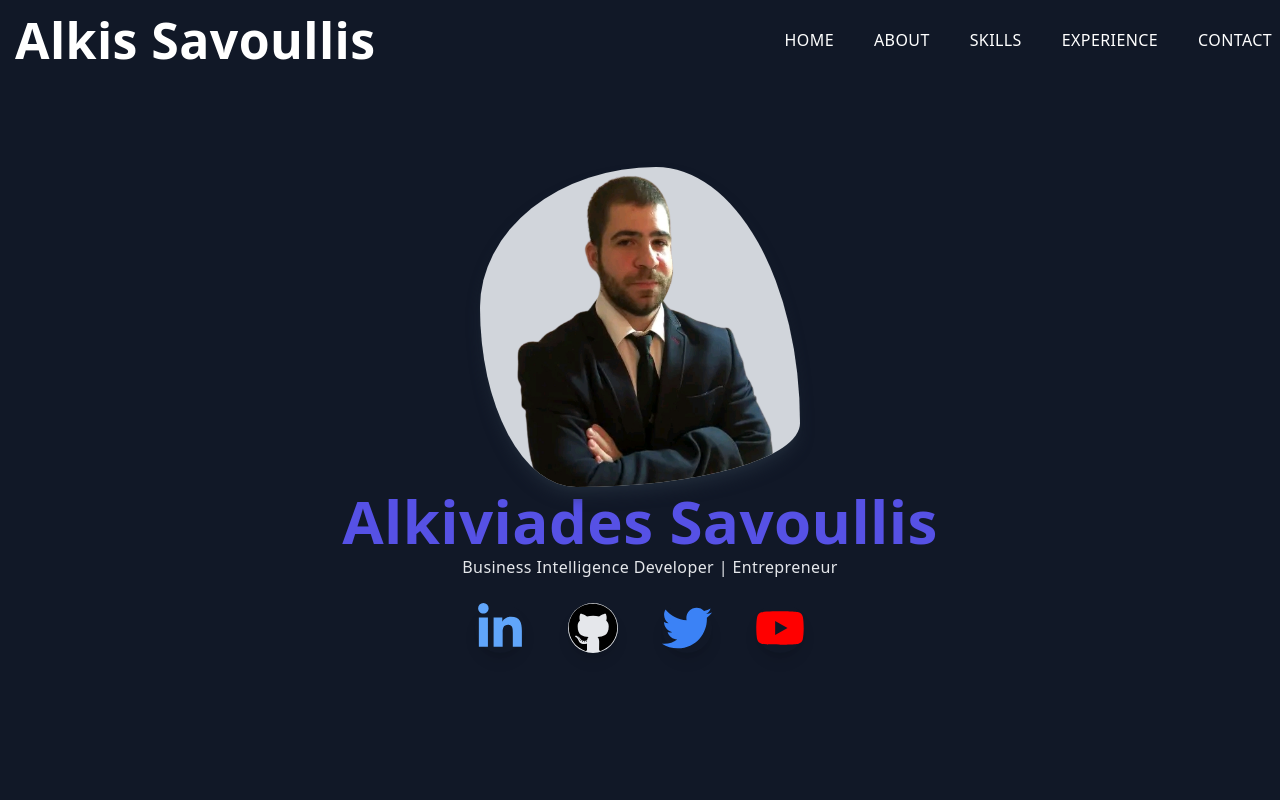
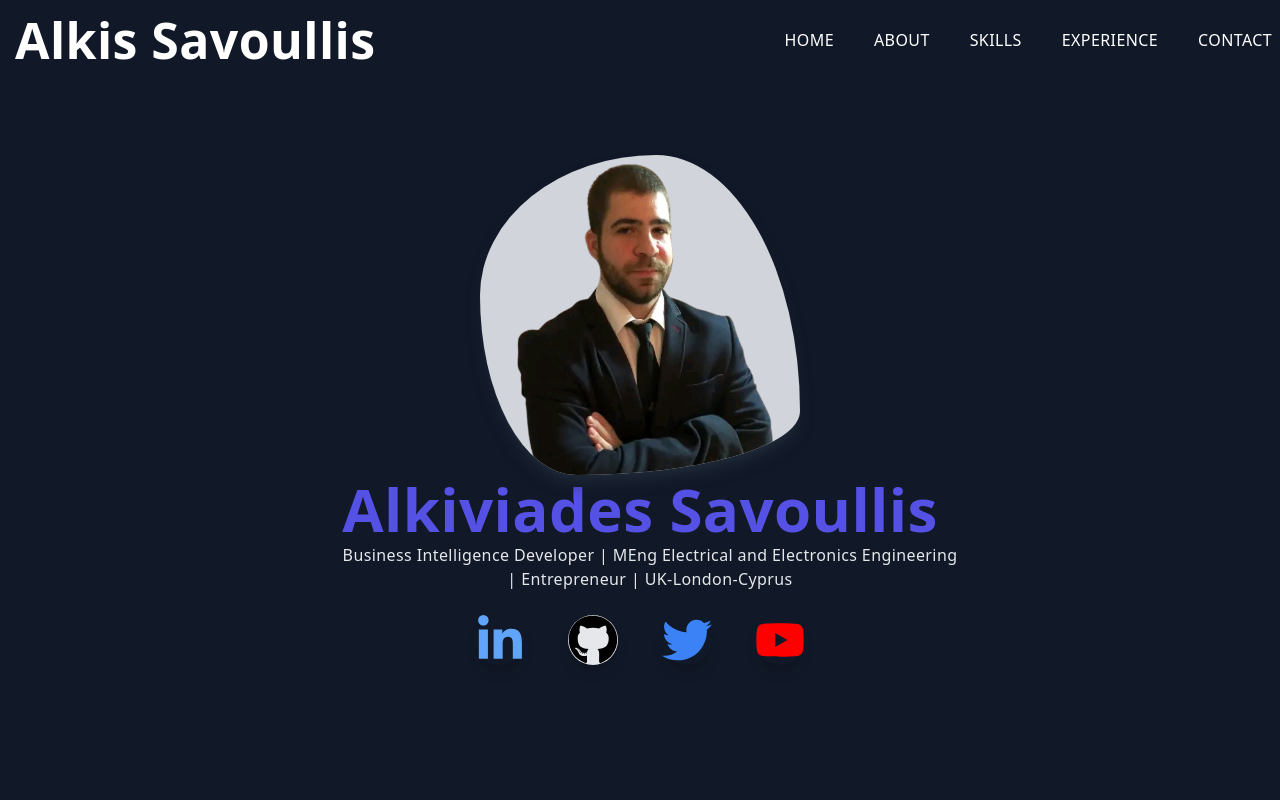
Before and after one commit to brilliantmakanju/Portfolio, a Next.js app: page / in a window 1280 px wide. Shown: the top 800 px of the page. Built offline with nearby package versions, Linux system fonts and the light colour scheme.

Commit message:
Changed image at some point

```diff
--- a/component/Contact.jsx
+++ b/component/Contact.jsx
@@ -87,7 +87,7 @@ const Contact = () => {
                 <p className='p-10 text-center font-bold text-[red] ' > Sorry an Error Occured. can you send the message again, Thank you. </p>
             </div>
 
-            <div className='max-w-[1240px] m-auto px-1 py-20 w-full ' >
+            <div className='max-w-[1240px] m-auto px-4 py-20 w-full ' >
                 <p className='text-xl tracking-widest uppercase text-[#5e51e5] ' >Contact</p>
                 <h2 className='py-4' >Get in touch</h2>
                 <div className='grid justify-center mx-auto items-center h-auto lg:grid-cols-5 gap-8 ' >
@@ -102,8 +102,7 @@ const Contact = () => {
                                 />
                             </div>
                             <div className='px-4 py-4 ' >
-                                <h2 className='py-2' >Alkis Savoullis</h2>
-                                <p>Front-End Engineer</p>
+                                <h2 className=' w-full py-2' >Alkiviades Savoullis | <br /> Business Intelligence Developer </h2>
                                 <p className='py-4' >I am available for freelance and full-time position. Contact me and let's talk.</p>
                             </div>
                             <div className='px-4' >
@@ -118,7 +117,7 @@ const Contact = () => {
                                     <div className='rounded-full shadow-lg  text-blue-500 shadow-gray-700 cursor-pointer hover:scale-105 ease-in duration-300 '>
                                         <FaTwitter size={50} />
                                     </div>
-                                    <div className='rounded-full shadow-lg  text-[red] shadow-gray-700 cursor-pointer hover:scale-105 ease-in duration-300 '>
+                                    <div className=' shadow-lg bg-gray-200 h-[50px] rounded-lg text-[red] shadow-gray-700 cursor-pointer hover:scale-105 ease-in duration-300 '>
                                         <FaYoutube size={50} />
                                     </div>
                                 </div>
--- a/data.js
+++ b/data.js
@@ -2,7 +2,7 @@ export const BriefIntro = [
   {
     name: "Alkiviades Savoullis",
     quote: "Let's Build the Future",
-    role: "Business Intelligence Developer | Entrepreneur",
+    role: "Business Intelligence Developer | MEng Electrical and Electronics Engineering | Entrepreneur | UK-London-Cyprus ",
     overview: " ",
     // social: [
     gitHub: "https://github.com",
--- a/package.json
+++ b/package.json
@@ -24,6 +24,7 @@
     "react-spinner": "^0.2.7",
     "save-dev": "^0.0.1-security",
     "sharp": "^0.31.2",
+    "TagCloud": "^2.2.0",
     "tailwind-scrollbar": "^2.0.1"
   },
   "devDependencies": {
```
Also changed, not shown: 1 other file (tests, documents, lock files or other folders).
